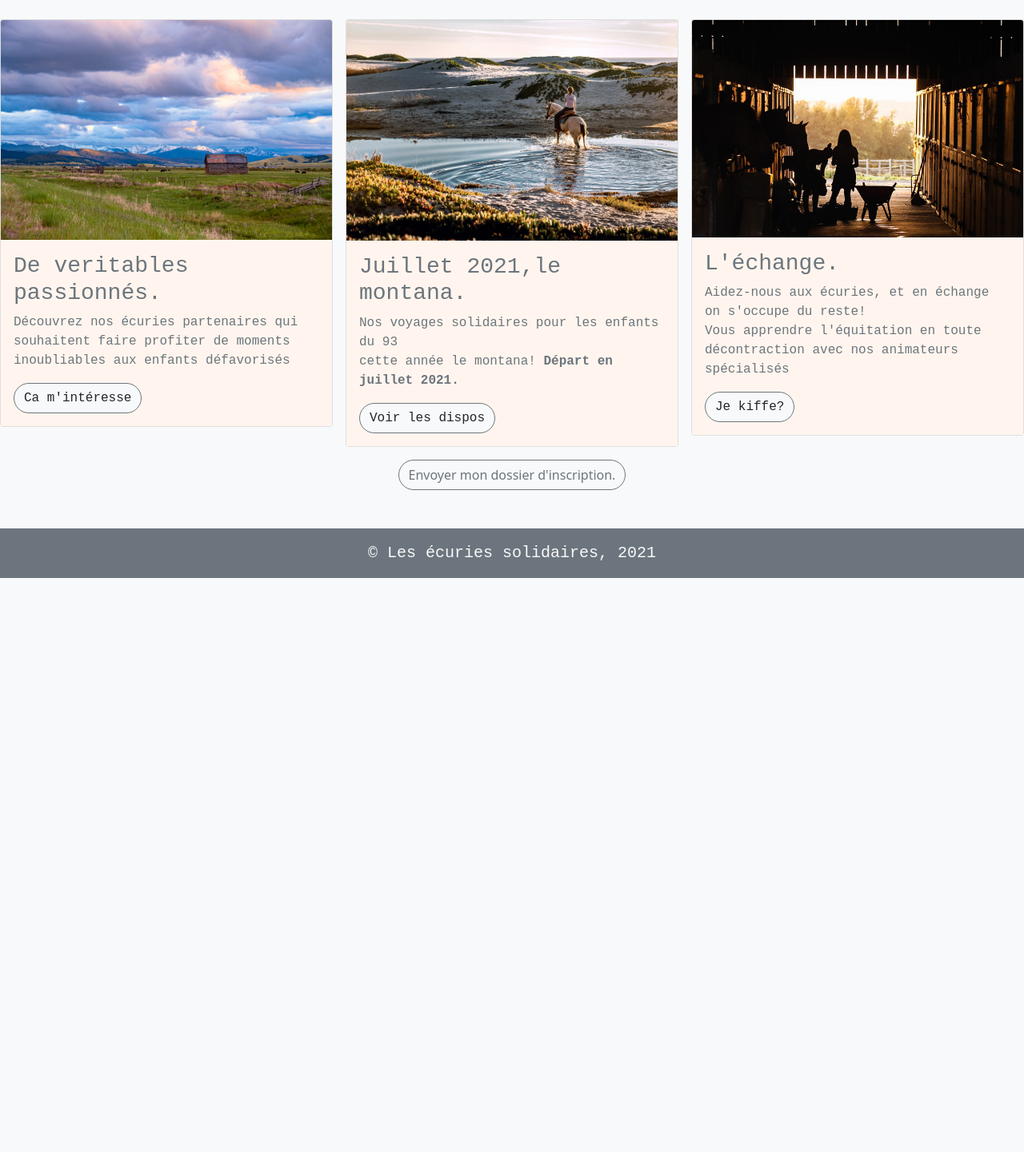
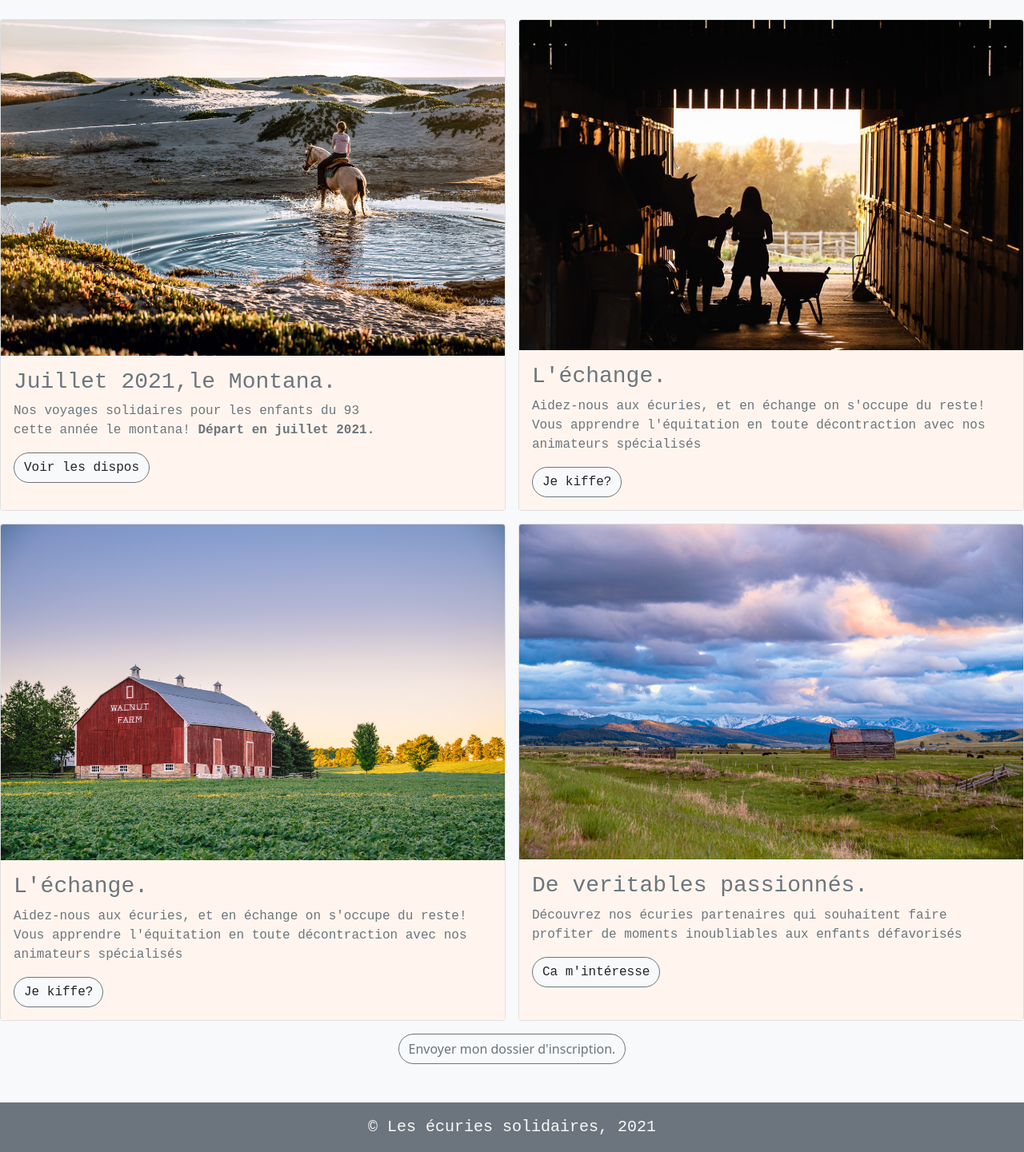
Before and after one commit to Chrisanto76/Evaluation-1, a plain HTML site: page index.html in a window 1280 px wide. Shown: the part 706-2147 px from the top of the page at 80% size. Before the commit the page ends 1429 px from the top, so only its background shows below. Drawn offline with nearby package versions, Linux system fonts and the light colour scheme.

Commit message:
modification de la taile des cartes BS et des positionnements

```diff
--- a/index.html
+++ b/index.html
@@ -107,15 +107,15 @@
     </header>
     <main>
       <div class="row g-3 mt-2 text-secondary">
-        <div class="col-md-12 col-lg-4 mt-sm-3">
-          <div class="card mx-auto h-auto">
+        <div class="col-md-12 col-lg-6 order-md-3">
+          <div class="card mx-auto h-100">
             <img
               src="images/steven-cordes-De64i3ZHrY8-unsplash.jpg"
               class="card-img-top"
               alt="..."
             />
             <div class="card-body">
-              <h5 class="card-title fs-3">De veritables passionnés.</h5>
+              <h3 class="card-title">De veritables passionnés.</h3>
               <p class="card-text">
                 Découvrez nos écuries partenaires qui souhaitent faire profiter
                 de moments inoubliables aux enfants défavorisés
@@ -128,15 +128,15 @@
             </div>
           </div>
         </div>
-        <div class="col-md-12 col-lg-4">
-          <div class="card mx-auto h-auto">
+        <div class="col-md-4 col-lg-6 order-md-1">
+          <div class="card mx-auto h-100">
             <img
               src="images/tim-mossholder-Sh5RgWqMBe8-unsplash.jpg"
               class="card-img-top"
               alt="..."
             />
             <div class="card-body">
-              <h5 class="card-title fs-3">Juillet 2021,le montana.</h5>
+              <h5 class="card-title fs-3">Juillet 2021,le Montana.</h5>
               <p class="card-text">
                 Nos voyages solidaires pour les enfants du 93<br />
                 cette année le montana! <b>Départ en juillet 2021.</b>
@@ -149,10 +149,32 @@
             </div>
           </div>
         </div>
-        <div class="col-md-12 col-lg-4 mt-sm-3">
-          <div class="card mx-auto h-auto">
+        <div class="col-md-4 col-lg-6 order-md-2">
+          <div class="card mx-auto h-100">
             <img
               src="images/ranch-g34db96bfc_640.jpg"
+              class="card-img-top"
+              alt="..."
+            />
+            <div class="card-body">
+              <h5 class="card-title fs-3">L'échange.</h5>
+              <p class="card-text">
+                Aidez-nous aux écuries, et en échange on s'occupe du reste!<br />Vous
+                apprendre l'équitation en toute décontraction avec nos
+                animateurs spécialisés
+              </p>
+              <a
+                href="#"
+                class="btn btn-outline border-secondary bg-light rounded-pill"
+                >Je kiffe?</a
+              >
+            </div>
+          </div>
+        </div>
+        <div class="col-md-4 col-lg-6 order-md-2">
+          <div class="card mx-auto h-100">
+            <img
+              src="images/guido-klinge-OEHZaqr4rlM-unsplash.jpg"
               class="card-img-top"
               alt="..."
             />
@@ -238,12 +260,12 @@
     </footer>
 
     <!-- CSS only -->
-    <link
+    <!-- <link
       href="https://cdn.jsdelivr.net/npm/bootstrap@5.1.3/dist/css/bootstrap.min.css"
       rel="stylesheet"
       integrity="sha384-1BmE4kWBq78iYhFldvKuhfTAU6auU8tT94WrHftjDbrCEXSU1oBoqyl2QvZ6jIW3"
       crossorigin="anonymous"
-    />
+    /> -->
     <!-- JavaScript Bundle with Popper -->
     <script
       src="https://cdn.jsdelivr.net/npm/bootstrap@5.1.3/dist/js/bootstrap.bundle.min.js"
--- a/style.css
+++ b/style.css
@@ -42,7 +42,7 @@ footer,
 /* bg de la classe montana */
 
 #montana {
-  background-color: beige;
+  background-color: green ;
 }
 .flag,
 .gmap {
```
Also changed, not shown: animateurs.html (+15 -11 lines), événements.html (+1 -1 lines), 1 other file.
